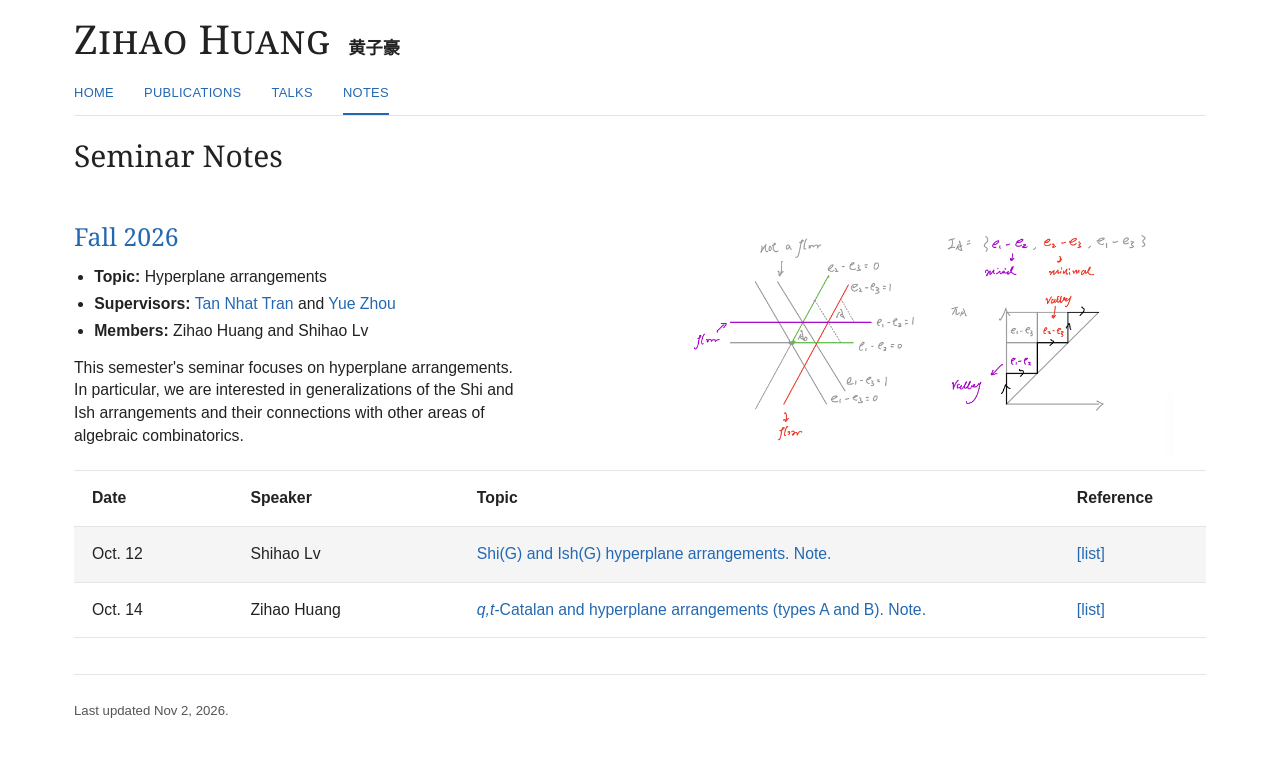
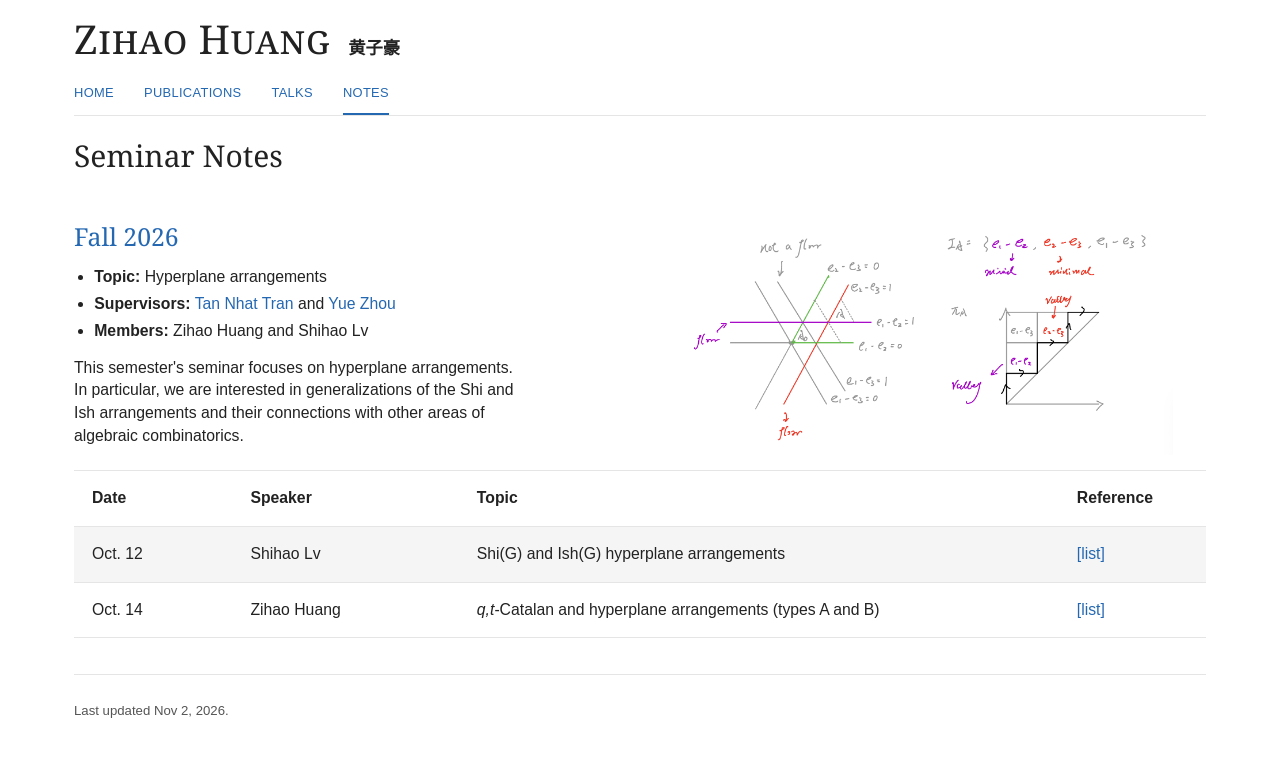
Before and after one commit to zihaohuang156322/zihaohuang156322.github.io, a Jekyll site: the page built from _pages/notes.md, in a window 1280 px wide. Shown: the top 757 px of the page. Built offline with Jekyll 4.4.1, drawn with Linux system fonts in a browser that asks for light colours; a style sheet for code colours, icons or effects is not loaded.

Commit message:
Remove seminar note downloads

```diff
--- a/_pages/notes.md
+++ b/_pages/notes.md
@@ -48,13 +48,13 @@ nav_key: notes
         <tr>
           <td>Oct. 12</td>
           <td>Shihao Lv</td>
-          <td><a href="{{ '/files/shi-g-ish-g-hyperplane-arrangements.pdf' | relative_url }}">Shi(G) and Ish(G) hyperplane arrangements. Note.</a></td>
+          <td>Shi(G) and Ish(G) hyperplane arrangements</td>
           <td><a href="{{ '/notes/fall-2026/shi-g-ish-g-references/' | relative_url }}">[list]</a></td>
         </tr>
         <tr>
           <td>Oct. 14</td>
           <td>Zihao Huang</td>
-          <td><a href="{{ '/files/q-t-catalan-and-hyperplane-arrangement.pdf' | relative_url }}"><em>q,t</em>-Catalan and hyperplane arrangements (types A and B). Note.</a></td>
+          <td><em>q,t</em>-Catalan and hyperplane arrangements (types A and B)</td>
           <td><a href="{{ '/notes/fall-2026/q-t-catalan-references/' | relative_url }}">[list]</a></td>
         </tr>
       </tbody>
```
Also changed, not shown: 2 other files.
